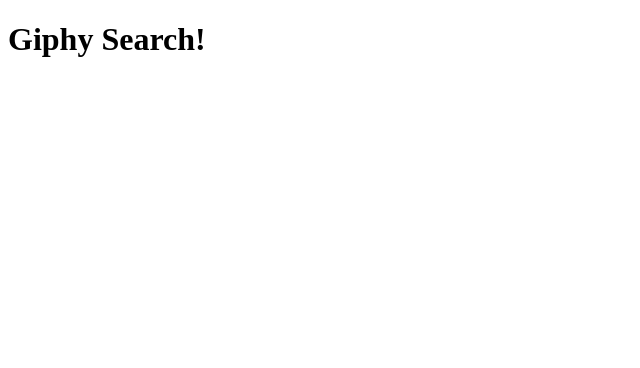
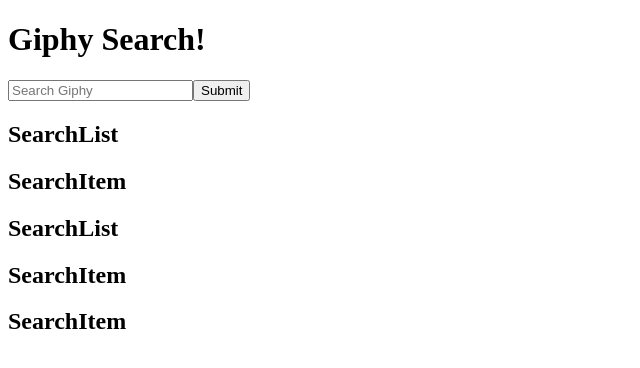
Before and after one commit to Moyusuf2/pod2-giphy-saga-project, a React (Create React App) app: page / in a window 1280 px wide. Shown: the top 368 px of the page, without its empty margins (0-640 px from the left). Built offline with nearby package versions, Linux system fonts and the light colour scheme.

Commit message:
create components for the search view

```diff
--- a/src/components/App/App.js
+++ b/src/components/App/App.js
@@ -1,9 +1,17 @@
 import React from 'react';
+import SearchForm from '../SeachForm/SearchForm';
+import SearchList from '../SearchList/SearchList';
+import SearchItem from '../SearchItem/SearchItem';
 
 function App(props) {
   return (
     <div>
       <h1>Giphy Search!</h1>
+      <SearchForm />
+      <SearchList />
+      <SearchItem />
+
+
     </div>
   );
 }
--- /dev/null
+++ b/src/components/SeachForm/SearchForm.jsx
@@ -0,0 +1,17 @@
+import SearchList from "../SearchList/SearchList";
+
+function SearchForm(){
+
+    const handleSubmit = () =>{
+        console.log('in HandleSubmit')
+    }
+    return(
+        <>
+        <input type="text" placeholder="Search Giphy"/>
+        <button onClick={handleSubmit}>Submit</button>
+        <SearchList />
+        </>
+    )
+}
+
+export default SearchForm;
--- /dev/null
+++ b/src/components/SearchItem/SearchItem.jsx
@@ -0,0 +1,7 @@
+function SearchItem(){
+    return(
+        <h2>SearchItem</h2>
+    )
+}
+
+export default SearchItem;
--- /dev/null
+++ b/src/components/SearchList/SearchList.jsx
@@ -0,0 +1,12 @@
+import SearchItem from "../SearchItem/SearchItem";
+
+function SearchList(){
+    return(
+        <>
+        <h2>SearchList</h2>
+        <SearchItem />
+        </>
+    )
+}
+
+export default SearchList;
```
